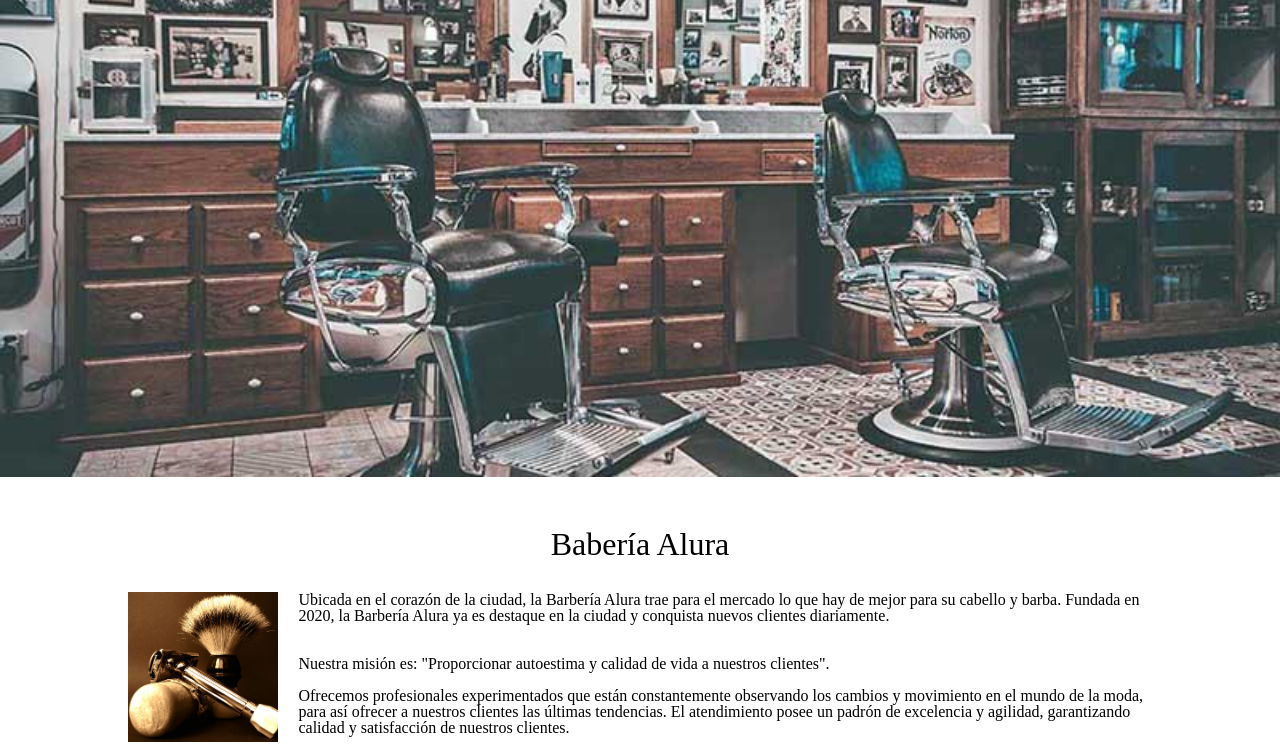
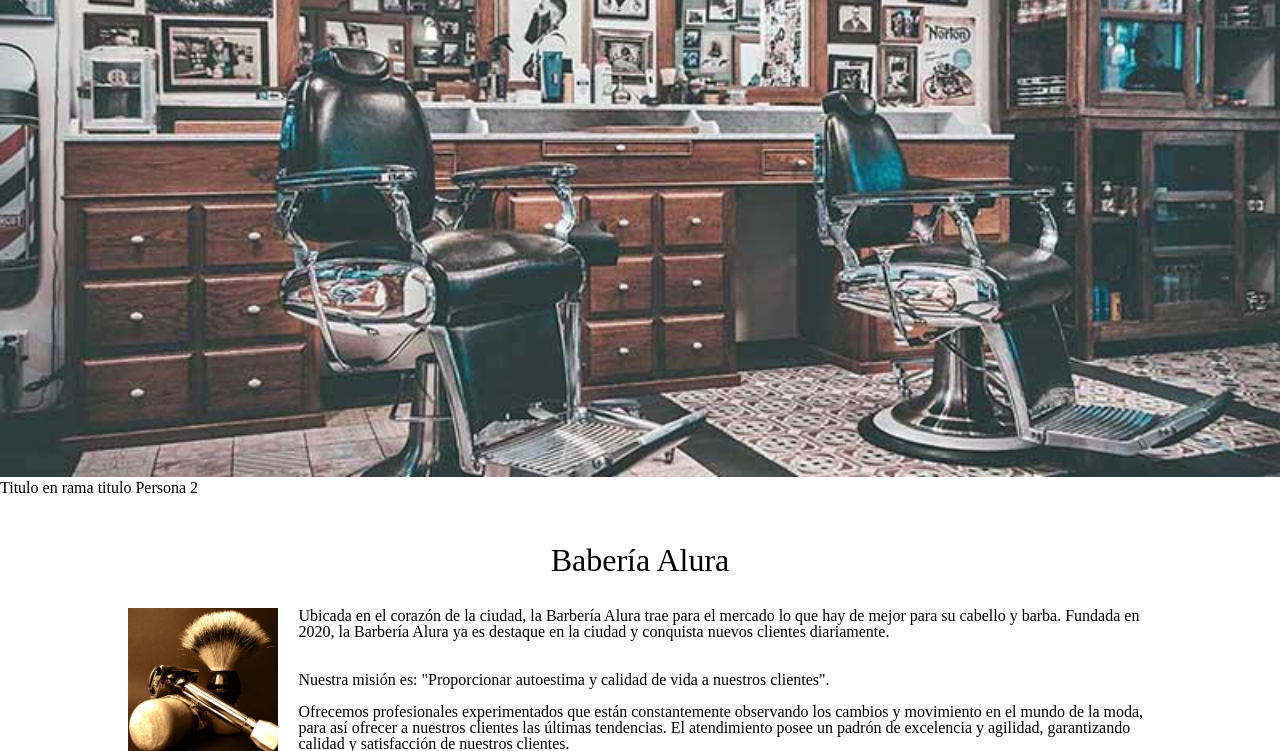
Before and after one commit to AxelCar20/barberia-alura, a plain HTML site: page index.html in a window 1280 px wide. Shown: the part 349-1100 px from the top of the page. Drawn offline with Linux system fonts and the light colour scheme; a web font is replaced by a local one.

Commit message:
Cambio persona 2

```diff
--- a/index.html
+++ b/index.html
@@ -31,7 +31,7 @@
     <main>
         <h1>Titulo en rama titulo</h1>
         <img class="banner" src="imagenes/banner.jpg">
-
+        <h1>Titulo en rama titulo Persona 2</h1>
     <section class="container-principal">
         <h2 class="titulo-principal"> Babería Alura</h2>
 
```
